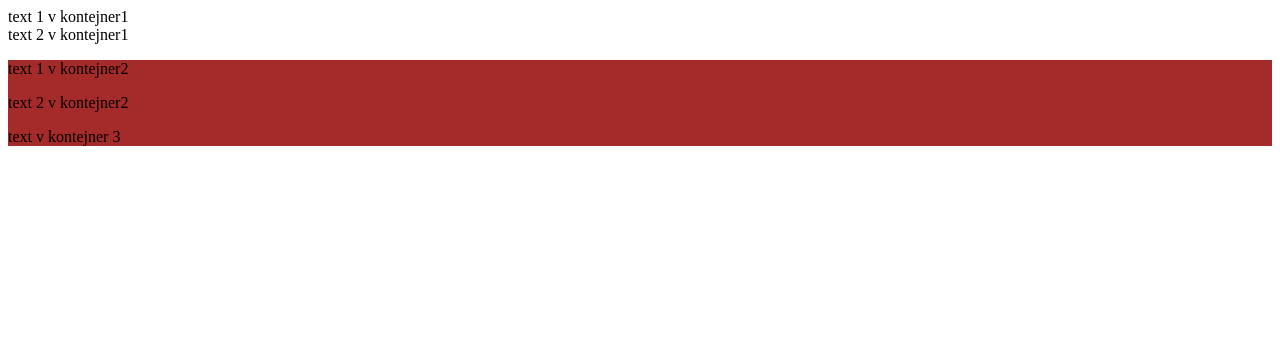
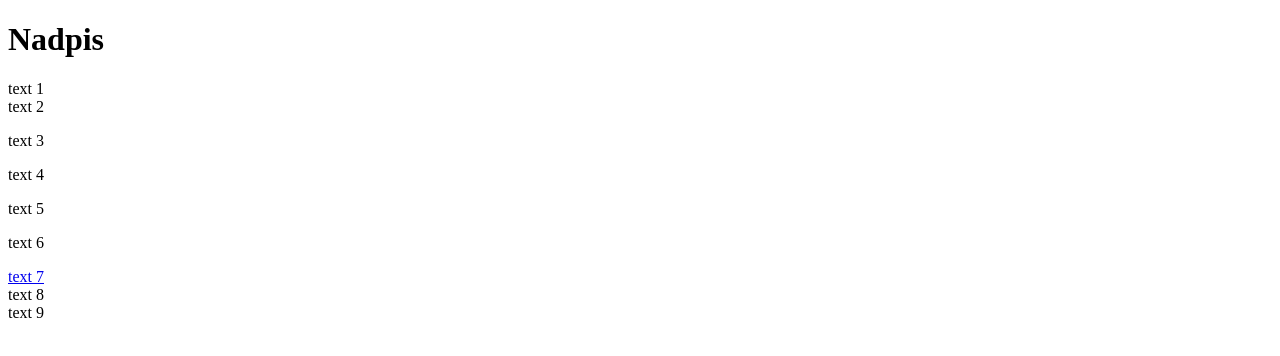
Before and after one commit to kohuto/gpisnicka, a plain HTML site: page V6/zapis_hodina/index.html in a window 1280 px wide. Drawn offline with Linux system fonts and the light colour scheme.

Commit message:
kvíz selektory

```diff
--- a/V6/zapis_hodina/index.html
+++ b/V6/zapis_hodina/index.html
@@ -8,18 +8,22 @@
     <link rel="stylesheet" href="style.css" />
   </head>
   <body>
-    <div>
-      <div class="kontejner1 kontejner11">
-        <div>text 1 v kontejner1</div>
-        <div>text 2 v kontejner1</div>
-        <div class="kontejner2">
-          <p>text 1 v kontejner2</p>
-          <p>text 2 v kontejner2</p>
-          <div class="kontejner3">
-            <p>text v kontejner 3</p>
-          </div>
+    <h1>Nadpis</h1>
+    <div class="class1">
+      <div id="id1">text 1</div>
+      <div>text 2</div>
+      <div class="class2 class3">
+        <p>text 3</p>
+        <p>text 4</p>
+        <p class="class4"></p>
+        <div class="class5">
+          <p>text 5</p>
+          <p>text 6</p>
         </div>
+        <a href="www.youtube.com">text 7</a>
       </div>
+      <div class="class2 class6">text 8</div>
+      <div class="class6">text 9</div>
     </div>
   </body>
 </html>
```
Also changed, not shown: 1 other file.
